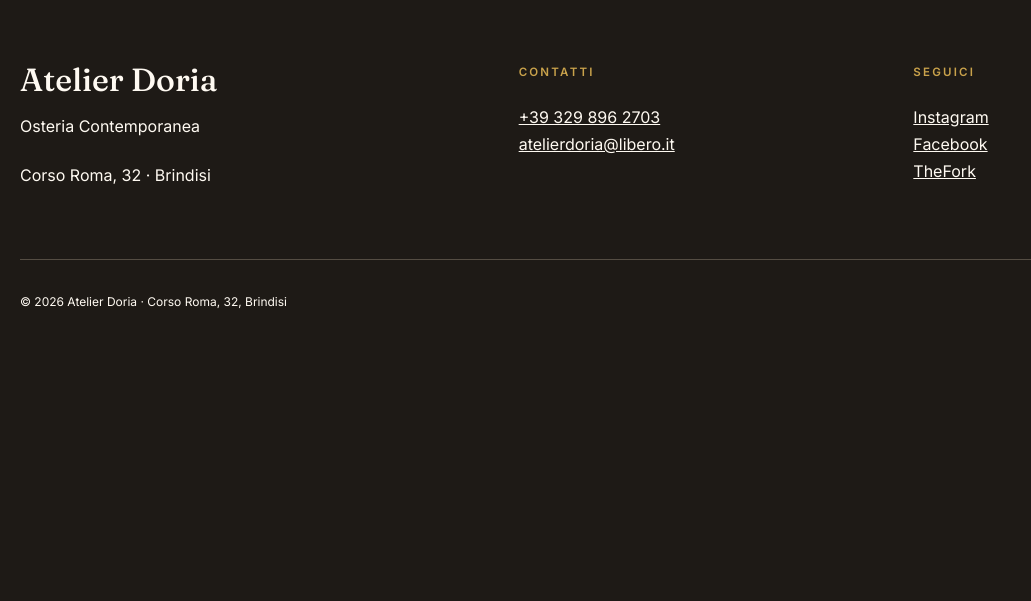
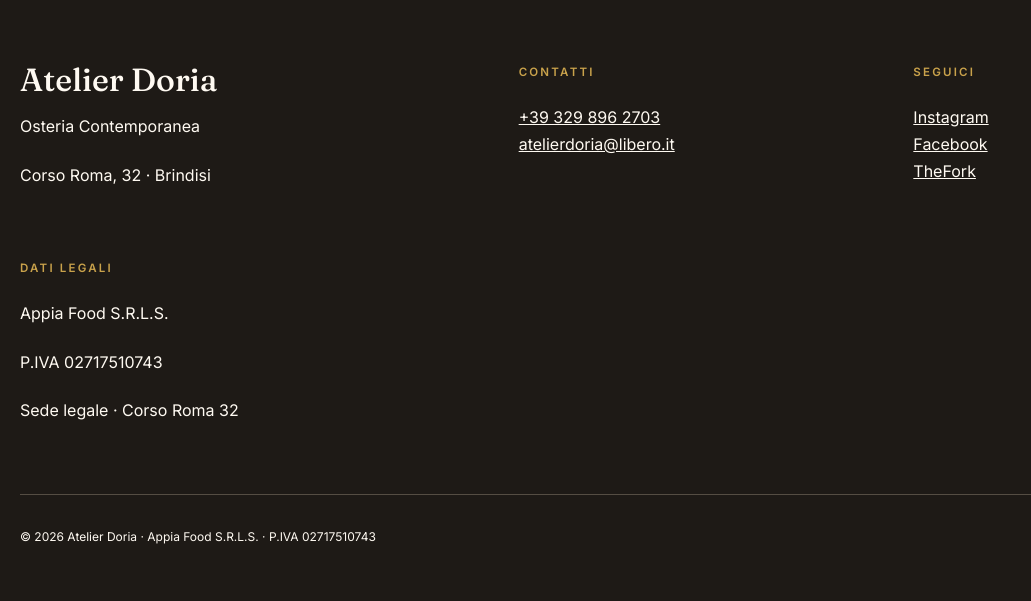
Before and after one commit to Sev3nB/atelierDoria, a Flask app: page /contatti in a window 1280 px wide. Shown: the part 2293-2894 px from the top of the page, without its empty margins (0-1031 px from the left). Before the commit the page ends 2602 px from the top, so only its background shows below. Run offline with Flask 3, Linux system fonts and the light colour scheme.

Commit message:
Add required legal company details

```diff
--- a/templates/partials/footer.html
+++ b/templates/partials/footer.html
@@ -2,5 +2,6 @@
   <div><p class="wordmark">Atelier Doria</p><p>Osteria Contemporanea</p><p>Corso Roma, 32 · Brindisi</p></div>
   <div><p class="eyebrow">Contatti</p>{% if phone_uri %}<a href="tel:{{ phone_uri }}">{{ phone_display }}</a>{% else %}<span>{{ phone_display }}</span>{% endif %}<br>{% if contact_email %}<a href="mailto:{{ contact_email }}">{{ contact_email }}</a>{% endif %}</div>
   <div><p class="eyebrow">Seguici</p><a href="{{ instagram_url }}" target="_blank" rel="noopener">Instagram</a><br><a href="{{ facebook_url }}" target="_blank" rel="noopener">Facebook</a><br><a href="{{ thefork_url }}" target="_blank" rel="noopener">TheFork</a></div>
-  <p class="footer-bottom">© {{ current_year }} Atelier Doria · Corso Roma, 32, Brindisi</p>
+  <div class="footer-legal"><p class="eyebrow">Dati legali</p><p>Appia Food S.R.L.S.</p><p>P.IVA 02717510743</p><p>Sede legale · Corso Roma 32</p></div>
+  <p class="footer-bottom">© {{ current_year }} Atelier Doria · Appia Food S.R.L.S. · P.IVA 02717510743</p>
 </footer>
```
